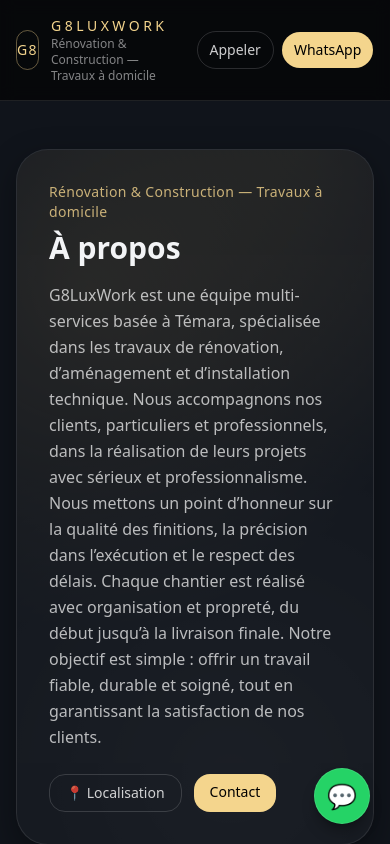
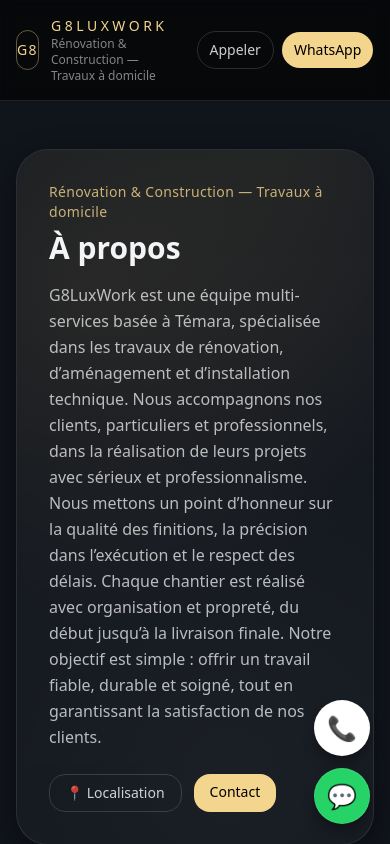
Before and after one commit to Abdelhamid-hub-hush/SARLG8LUXWORK, a Next.js app: page /a-propos in a window 390 px wide. Shown: the top 844 px of the page. Built offline with nearby package versions, Linux system fonts and the light colour scheme.

Commit message:
add floating call and whatsapp buttons

```diff
--- a/app/layout.tsx
+++ b/app/layout.tsx
@@ -4,7 +4,7 @@ import type { Metadata } from "next";
 import Header from "@/components/Header";
 import Footer from "@/components/Footer";
 import { LanguageProvider } from "@/components/lang/LanguageProvider";
-import WhatsAppFloat from "@/components/WhatsAppFloat"; // ✅ NEW
+import FloatingActions from "@/components/FloatingActions"; // ✅ buttons (call + whatsapp)
 
 export const metadata: Metadata = {
   metadataBase: new URL("https://g8luxwork.com"),
@@ -47,8 +47,8 @@ export default function RootLayout({ children }: { children: React.ReactNode })
           <main>{children}</main>
           <Footer />
 
-          {/* ✅ WhatsApp floating button (mobile only) */}
-          <WhatsAppFloat />
+          {/* ✅ Floating buttons (mobile only): Call + WhatsApp */}
+          <FloatingActions />
         </LanguageProvider>
       </body>
     </html>
--- /dev/null
+++ b/components/FloatingActions.tsx
@@ -0,0 +1,47 @@
+"use client";
+
+import { site } from "@/lib/site";
+
+export default function FloatingActions() {
+  return (
+    <div className="fixed bottom-5 right-5 z-[9999] md:hidden flex flex-col gap-3">
+      {/* Call */}
+      <a
+        href={`tel:${site.phoneE164}`}
+        aria-label="Appeler"
+        title="Appeler"
+        className="
+          h-14 w-14 rounded-full
+          bg-white text-black
+          border border-white/10
+          shadow-lg shadow-black/30
+          grid place-items-center
+          hover:scale-[1.05] active:scale-[0.98]
+          transition
+        "
+      >
+        <span className="text-2xl">📞</span>
+      </a>
+
+      {/* WhatsApp */}
+      <a
+        href={`https://wa.me/${site.phoneDigits}`}
+        target="_blank"
+        rel="noreferrer"
+        aria-label="WhatsApp"
+        title="WhatsApp"
+        className="
+          h-14 w-14 rounded-full
+          bg-[#25D366] text-black
+          border border-white/10
+          shadow-lg shadow-black/30
+          grid place-items-center
+          hover:scale-[1.05] active:scale-[0.98]
+          transition
+        "
+      >
+        <span className="text-2xl">💬</span>
+      </a>
+    </div>
+  );
+}
```
